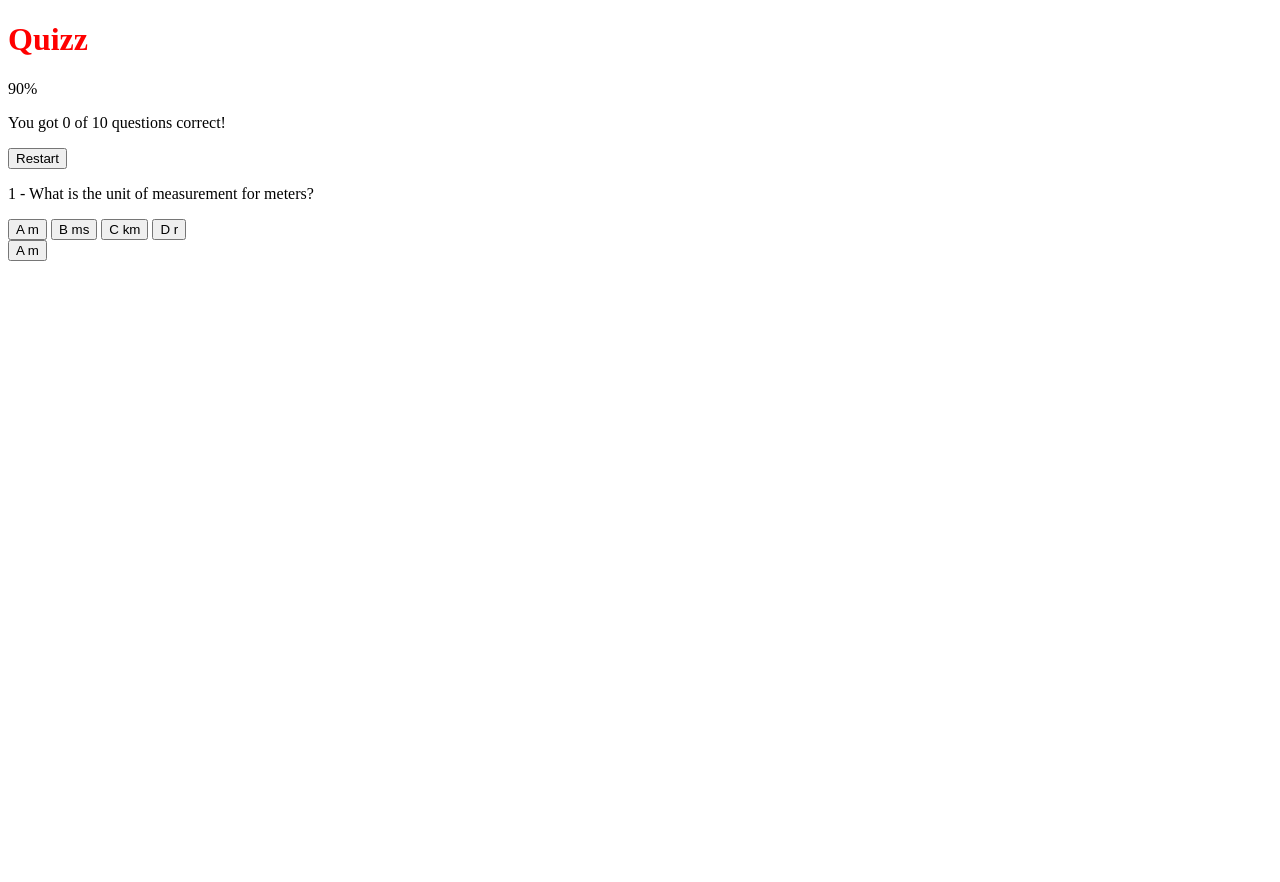
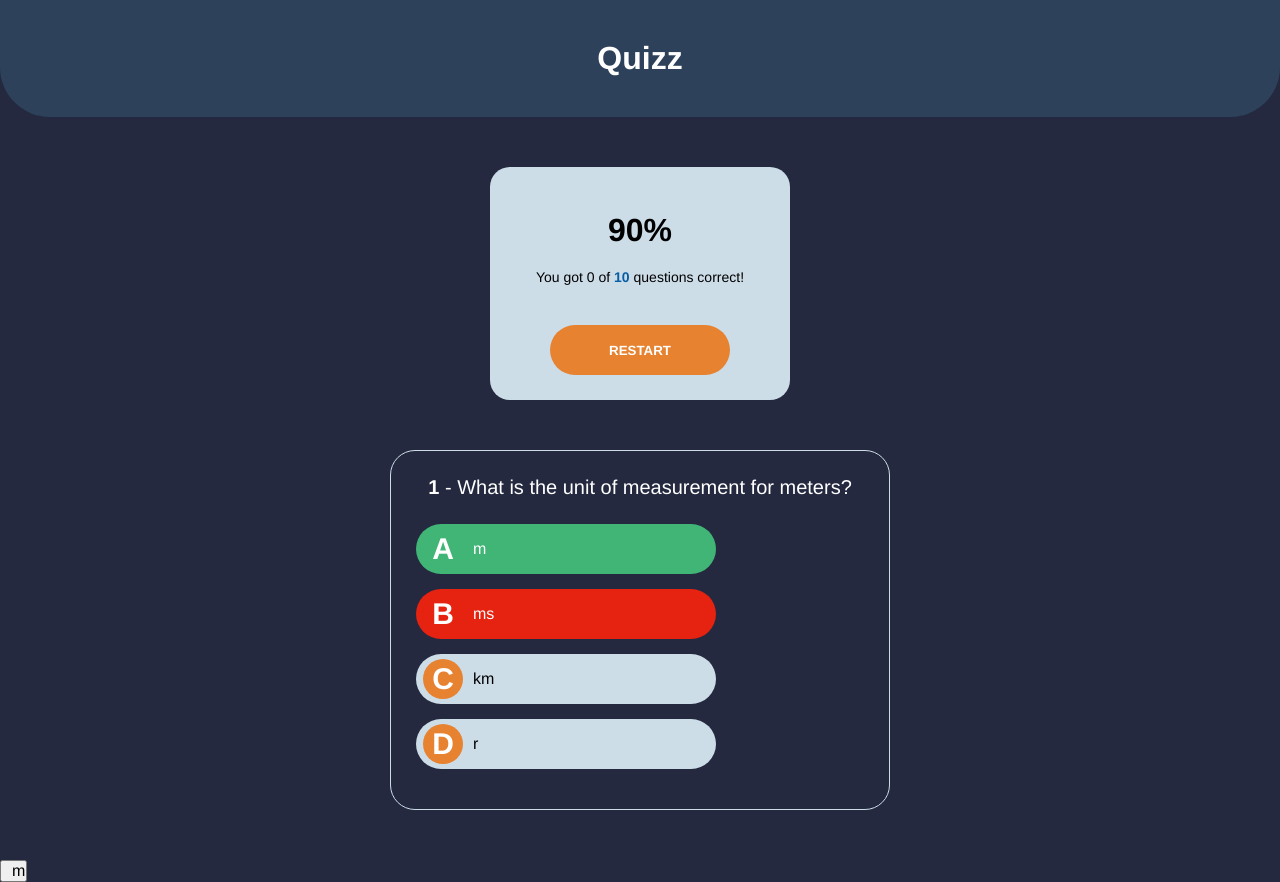
Before and after one commit to iLucasace/quizz, a plain HTML site: page index.html in a window 1280 px wide. Before the commit the page ends 800 px from the top, so only its background shows below. Drawn offline with Linux system fonts and the light colour scheme.

Commit message:
css added

```diff
--- a/css/styles.css
+++ b/css/styles.css
@@ -1,3 +1,165 @@
-h1 {
-    color: red;
+* {
+  margin: 0;
+  padding: 0;
+  box-sizing: border-box;
+  font-family: Helvetica;
 }
+
+body {
+  background-color: #242940;
+  color: #FFF;
+}
+
+.hide {
+  display: none !important;
+}
+
+#main-title {
+  padding: 40px 0;
+  text-align: center;
+  background-color: #2D425A;
+  border-bottom-left-radius: 50px;
+  border-bottom-right-radius: 50px;
+}
+
+/* Score Container */
+
+#score-container {
+  background-color: #CDDDE8;
+  color: #000;
+  text-align: center;
+  width: 300px;
+  margin: 50px auto;
+  padding: 25px;
+  border-radius: 20px;
+}
+
+#score-container p {
+  font-size: 14px;
+  margin: 20px 0;
+}
+
+#score-container #display-score {
+  font-size: 32px;
+  font-weight: bold;
+}
+
+#correct-answers {
+  font-weight: bold;
+  color: #40B576;
+}
+
+#questions-qty {
+  font-weight: bold;
+  color: #075EA4;
+}
+
+#restart {
+  background-color: #E78230;
+  color: #FFF;
+  font-weight: bold;
+  height: 50px;
+  border-radius: 25px;
+  border: 2px solid transparent;
+  width: 180px;
+  text-transform: uppercase;
+  margin-top: 20px;
+  cursor: pointer;
+  transition: .5s;
+}
+
+#restart:hover {
+  background-color: transparent;
+  border-color: #E78230;
+  color: #E78230;
+}
+
+/* Quizz Container */
+
+#quizz-container {
+  width: 500px;
+  margin: 50px auto;
+  border: 1px solid #CDDDE8;
+  padding: 25px;
+  border-radius: 25px;
+}
+
+#question {
+  text-align: center;
+  margin-bottom: 25px;
+  font-size: 20px;
+}
+
+#question-number {
+  font-weight: bold;
+}
+
+#answers-box button {
+  display: flex;
+  align-items: center;
+  margin: 15px 0;
+  width: 300px;
+  height: 50px;
+  border-radius: 25px;
+  background-color: #CDDDE8;
+  border: 2px solid transparent;
+  color: #FFF;
+  text-align: left;
+  padding-left: 5px;
+  color: #000;
+  cursor: pointer;
+  transition: .5s;
+}
+
+#answers-box button:hover {
+  background-color: #E78230;
+  color: #FFF;
+}
+
+#answers-box .btn-letter {
+  font-size: 30px;
+  font-weight: bold;
+  background-color: #E78230;
+  color: #FFF;
+  border-radius: 50%;
+  line-height: 40px;
+  text-align: center;
+  text-transform: uppercase;
+  flex: 1 1 0;
+  max-width: 40px;
+}
+
+.question-answer {
+  flex: 1 1 0;
+  margin-left: 10px;
+  font-size: 16px;
+}
+
+#quizz-container .wrong-answer,
+#quizz-container .wrong-answer .btn-letter {
+  background-color: #e62210;
+  color: #FFF;
+}
+
+#quizz-container .correct-answer,
+#quizz-container .correct-answer .btn-letter {
+  background-color: #40B576;
+  color: #FFF;
+}
+
+/* Responsive */
+
+@media(max-width:450px) {
+  #quizz-container {
+    border: none;
+    width: 100%;
+  }
+
+  #answers-box button {
+    width: 100%;
+  }
+
+  #score-container {
+    width: 90%;
+  }
+}
```
